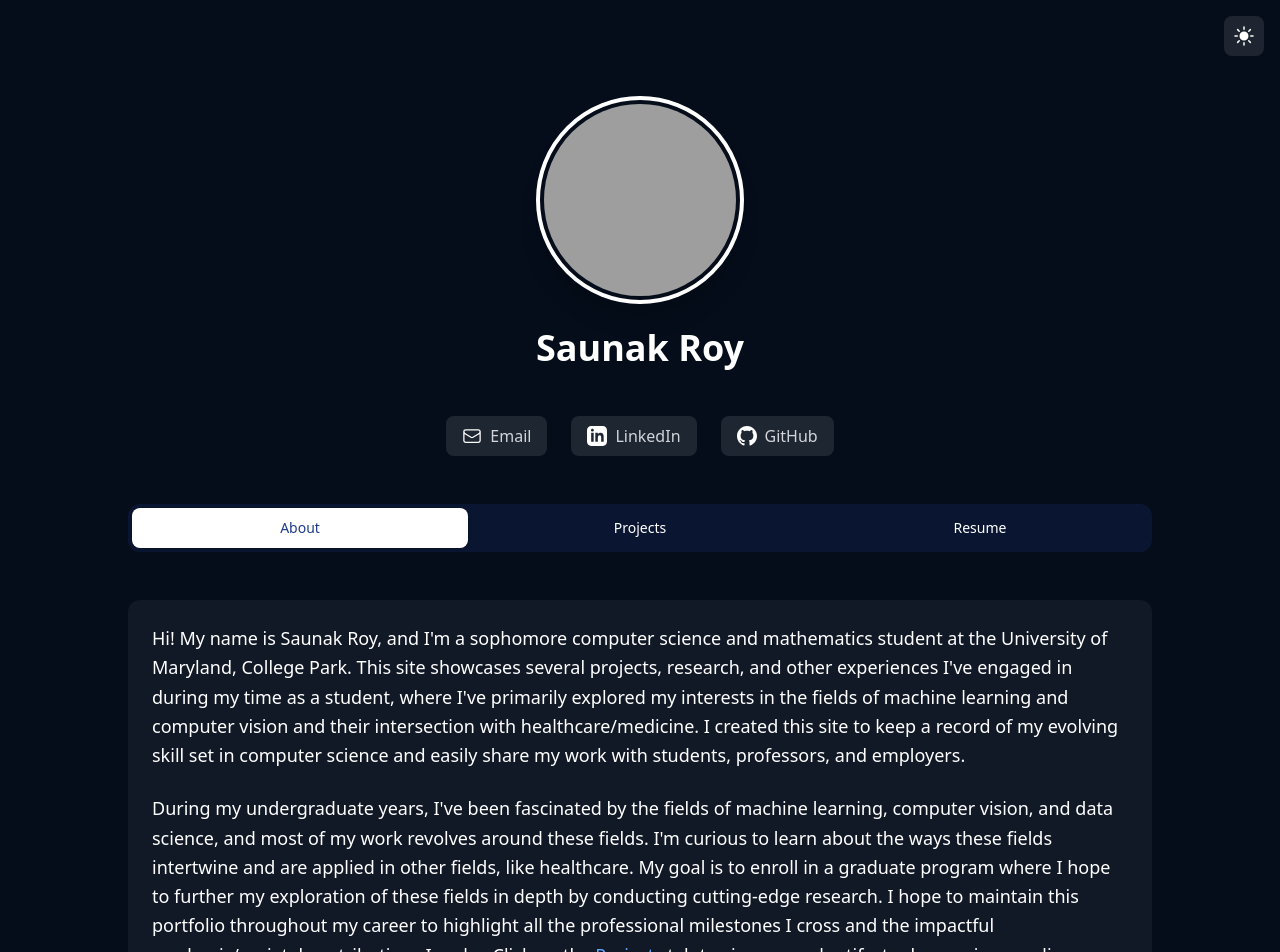
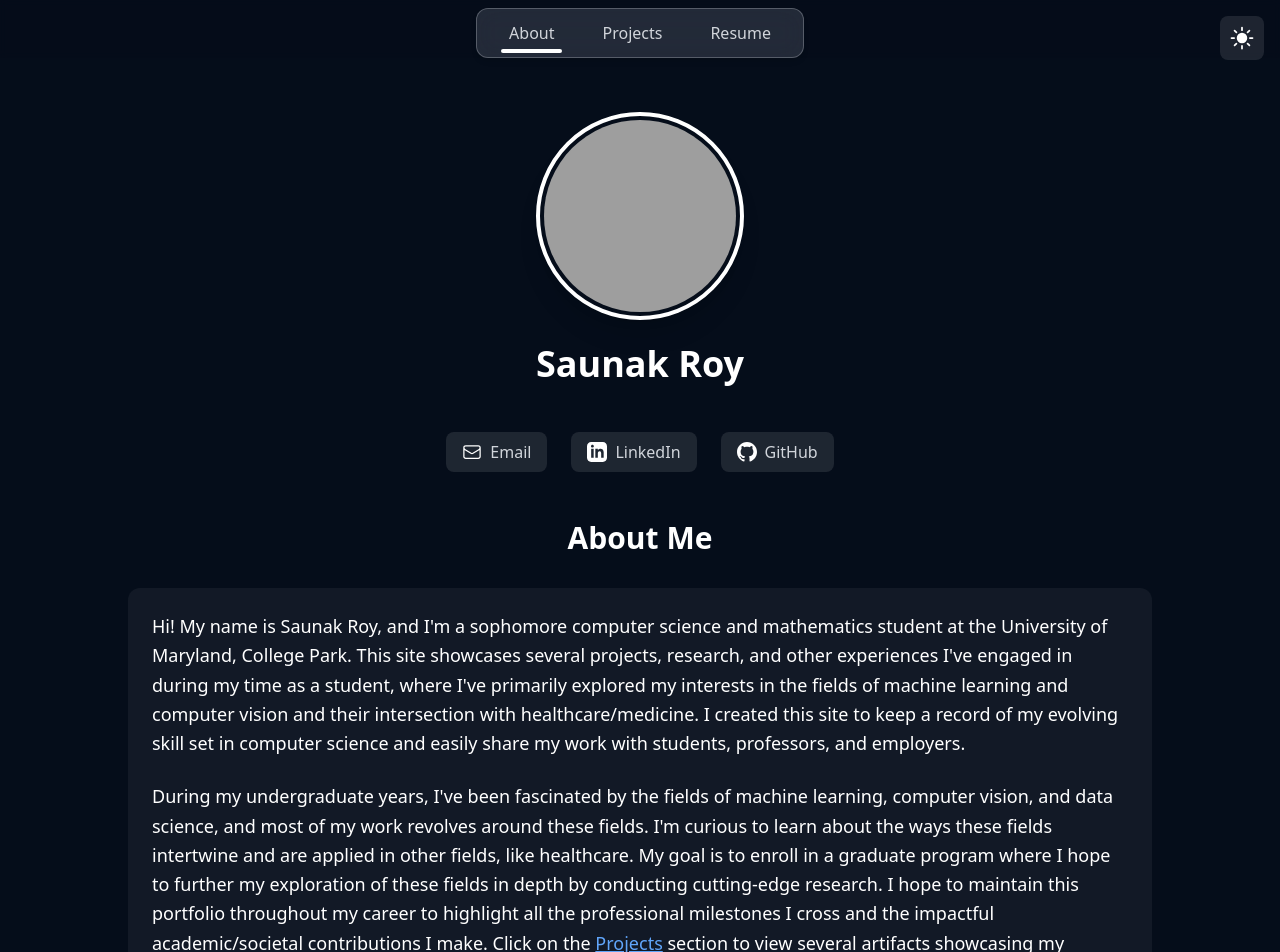
Before and after one commit to saunakroy/newpage, a React app: page / in a window 1280 px wide. Shown: the top 952 px of the page. Built offline with nearby package versions, Linux system fonts and the light colour scheme; grey boxes are pictures that could not be loaded.

Commit message:
Refactor App component to improve navigation and section handling, adding smooth scroll behavior and dynamic active section highlighting. Update Webpack configuration for asset management.

```diff
--- a/src/App.jsx
+++ b/src/App.jsx
@@ -1,5 +1,4 @@
-import React, { useState, useEffect } from 'react';
-import { Tab } from '@headlessui/react';
+import React, { useState, useEffect, useRef } from 'react';
 import { EnvelopeIcon } from '@heroicons/react/24/outline';
 import { SunIcon, MoonIcon } from '@heroicons/react/24/solid';
 import { motion } from 'framer-motion';
@@ -22,22 +21,57 @@ const staggerContainer = {
   }
 };
 
+const navLinks = [
+  { name: 'About', href: '#about' },
+  { name: 'Projects', href: '#projects' },
+  { name: 'Resume', href: '#resume' },
+];
+
 const App = () => {
-  const [selectedTab, setSelectedTab] = useState(0);
   const [isDarkMode, setIsDarkMode] = useState(true);
+  const [activeSection, setActiveSection] = useState('about');
+
+  // Refs for each section
+  const aboutRef = useRef(null);
+  const projectsRef = useRef(null);
+  const resumeRef = useRef(null);
 
   useEffect(() => {
-    // Set background color for html and body elements
     const bgColor = isDarkMode ? '#050d1a' : '#f0f4f8';
     document.documentElement.style.backgroundColor = bgColor;
     document.body.style.backgroundColor = bgColor;
-
-    // Clean up when component unmounts
+    document.documentElement.style.scrollBehavior = 'smooth';
     return () => {
       document.documentElement.style.backgroundColor = '';
       document.body.style.backgroundColor = '';
+      document.documentElement.style.scrollBehavior = '';
     };
   }, [isDarkMode]);
+
+  useEffect(() => {
+    const sectionRefs = [
+      { id: 'about', ref: aboutRef },
+      { id: 'projects', ref: projectsRef },
+      { id: 'resume', ref: resumeRef },
+    ];
+    function onScroll() {
+      const scrollPos = window.scrollY + window.innerHeight / 4;
+      let current = 'about';
+      for (let i = 0; i < sectionRefs.length; i++) {
+        const section = sectionRefs[i].ref.current;
+        if (section) {
+          const { top } = section.getBoundingClientRect();
+          if (top + window.scrollY - 80 <= scrollPos) {
+            current = sectionRefs[i].id;
+          }
+        }
+      }
+      setActiveSection(current);
+    }
+    window.addEventListener('scroll', onScroll, { passive: true });
+    onScroll();
+    return () => window.removeEventListener('scroll', onScroll);
+  }, []);
 
   const toggleTheme = () => {
     setIsDarkMode(!isDarkMode);
@@ -70,10 +104,6 @@ const App = () => {
     }
   ];
 
-  const handleProjectsClick = () => {
-    setSelectedTab(1);
-  };
-
   const socialLinks = [
     {
       name: 'Email',
@@ -102,32 +132,60 @@ const App = () => {
 
   return (
     <div className={`min-h-screen ${isDarkMode ? 'bg-[#050d1a] text-white' : 'bg-[#f0f4f8] text-gray-900'} p-4 pb-16 transition-colors duration-200`}>
-      <div className="max-w-5xl mx-auto space-y-12">
-        {/* Theme Toggle Button */}
+      <header className={`fixed top-0 left-0 right-0 z-10 transition-colors duration-200 ${isDarkMode ? 'bg-[#050d1a]/80 backdrop-blur-sm' : 'bg-[#f0f4f8]/80 backdrop-blur-sm'}`}>
+        <div className="max-w-5xl mx-auto px-4">
+          <div className="flex justify-center">
+            <div className="bg-gray-500/30 border border-gray-300/30 rounded-xl shadow-md px-6 py-2 backdrop-blur-md mt-2">
+              <nav className="relative flex justify-center space-x-8">
+                {navLinks.map((link, idx) => (
+                  <a
+                    key={link.name}
+                    href={link.href}
+                    className={`relative font-medium px-2 py-1 transition-colors ${isDarkMode ? 'text-gray-300 hover:text-white' : 'text-gray-600 hover:text-gray-900'}`}
+                    style={{ zIndex: 1 }}
+                  >
+                    {link.name}
+                    {activeSection === link.href.replace('#', '') && (
+                      <motion.div
+                        layoutId="nav-slider"
+                        className="absolute left-0 right-0 -bottom-1 h-1 rounded bg-white"
+                        style={{ zIndex: 0 }}
+                        transition={{ type: 'spring', stiffness: 400, damping: 30 }}
+                      />
+                    )}
+                  </a>
+                ))}
+              </nav>
+            </div>
+          </div>
+        </div>
+      </header>
+
       <motion.button
         initial={{ opacity: 0 }}
         animate={{ opacity: 1 }}
         transition={{ duration: 0.6 }}
         onClick={toggleTheme}
-          className={`fixed top-4 right-4 p-2 rounded-lg ${
+        className={`fixed top-4 right-4 p-2 rounded-lg z-20 ${
           isDarkMode
             ? 'bg-white/10 hover:bg-white/20'
-              : 'bg-gray-200 hover:bg-gray-300'
+            : 'bg-gray-300 hover:bg-gray-400'
         } transition-colors duration-200`}
         aria-label="Toggle theme"
       >
         {isDarkMode ? (
-            <SunIcon className="h-6 w-6" />
+          <SunIcon className="h-7 w-7" />
         ) : (
-            <MoonIcon className="h-6 w-6" />
+          <MoonIcon className="h-7 w-7" />
         )}
       </motion.button>
 
+      <div className="max-w-5xl mx-auto space-y-12 pt-24">
         <motion.div
           initial={{ opacity: 0, y: -20 }}
           animate={{ opacity: 1, y: 0 }}
           transition={{ duration: 0.6 }}
-          className="text-center pt-8"
+          className="text-center"
         >
           <div className="mb-6 flex justify-center">
             <motion.div
@@ -161,8 +219,8 @@ const App = () => {
               className={`${
                 isDarkMode
                   ? 'text-gray-300 hover:text-white bg-white/10 hover:bg-white/20'
-                  : 'text-gray-600 hover:text-gray-900 bg-gray-100 hover:bg-gray-200'
-              } transition-colors duration-200 flex items-center space-x-2 px-4 py-2 rounded-lg`}
+                  : 'text-gray-700 hover:text-gray-900 bg-gray-200 hover:bg-gray-300'
+              } transition-colors duration-200 flex items-center space-x-2 px-4 py-2 rounded-lg text-base`}
               variants={fadeInUp}
             >
               <span className={isDarkMode ? 'text-white' : 'text-gray-900'}>{item.icon}</span>
@@ -171,40 +229,10 @@ const App = () => {
           ))}
         </motion.div>
 
-        <Tab.Group selectedIndex={selectedTab} onChange={setSelectedTab}>
-          <motion.div
-            initial={{ opacity: 0, y: 20 }}
-            animate={{ opacity: 1, y: 0 }}
-            transition={{ duration: 0.6, delay: 0.2 }}
-          >
-            <Tab.List className={`flex space-x-1 rounded-xl ${
-              isDarkMode ? 'bg-blue-900/20' : 'bg-blue-100'
-            } p-1 mb-8`}>
-              {['About', 'Projects', 'Resume'].map((tab) => (
-                <Tab
-                  key={tab}
-                  className={({ selected }) =>
-                    classNames(
-                      'w-full rounded-lg py-2.5 text-sm font-medium leading-5',
-                      'ring-white/60 ring-offset-2 ring-offset-blue-400 focus:outline-none focus:ring-2',
-                      selected
-                        ? 'bg-white text-blue-900 shadow'
-                        : isDarkMode
-                          ? 'text-white hover:bg-white/[0.12]'
-                          : 'text-gray-600 hover:bg-gray-100'
-                    )
-                  }
-                >
-                  {tab}
-                </Tab>
-              ))}
-            </Tab.List>
-          </motion.div>
-
-          <Tab.Panels className="mt-2">
-            <Tab.Panel className={`rounded-xl ${
-              isDarkMode ? 'bg-white/[0.05]' : 'bg-white shadow-lg'
-            } p-6`}>
+        <main className="space-y-24">
+          <section id="about" ref={aboutRef} className="pt-16 -mt-16">
+            <h2 className={`text-3xl font-bold mb-8 text-center ${isDarkMode ? 'text-white' : 'text-gray-900'}`}>About Me</h2>
+            <div className={`rounded-xl ${ isDarkMode ? 'bg-white/[0.05]' : 'bg-white shadow-lg' } p-6`}>
               <motion.div
                 className="space-y-6"
                 variants={staggerContainer}
@@ -222,20 +250,18 @@ const App = () => {
                   variants={fadeInUp}
                 >
                   During my undergraduate years, I've been fascinated by the fields of machine learning, computer vision, and data science, and most of my work revolves around these fields. I'm curious to learn about the ways these fields intertwine and are applied in other fields, like healthcare. My goal is to enroll in a graduate program where I hope to further my exploration of these fields in depth by conducting cutting-edge research. I hope to maintain this portfolio throughout my career to highlight all the professional milestones I cross and the impactful academic/societal contributions I make. Click on the {' '}
-                  <button
-                    onClick={handleProjectsClick}
-                    className="text-blue-400 hover:text-blue-300 underline focus:outline-none"
-                  >
+                  <a href="#projects" className="text-blue-400 hover:text-blue-300 underline focus:outline-none">
                     Projects
-                  </button>
-                  {' '}tab to view several artifacts showcasing my diverse technical skill set.
+                  </a>
+                  {' '}section to view several artifacts showcasing my diverse technical skill set.
                 </motion.p>
               </motion.div>
-            </Tab.Panel>
+            </div>
+          </section>
 
-            <Tab.Panel className={`rounded-xl ${
-              isDarkMode ? 'bg-white/[0.05]' : 'bg-white shadow-lg'
-            } p-6`}>
+          <section id="projects" ref={projectsRef} className="pt-16 -mt-16">
+            <h2 className={`text-3xl font-bold mb-8 text-center ${isDarkMode ? 'text-white' : 'text-gray-900'}`}>Projects</h2>
+            <div className={`rounded-xl ${ isDarkMode ? 'bg-white/[0.05]' : 'bg-white shadow-lg' } p-6`}>
               <motion.div
                 className="space-y-8"
                 variants={staggerContainer}
@@ -245,11 +271,7 @@ const App = () => {
                 {projects.map((project, index) => (
                   <motion.div
                     key={index}
-                    className={`border ${
-                      isDarkMode
-                        ? 'border-white/20 hover:bg-white/[0.05]'
-                        : 'border-gray-200 hover:bg-blue-50'
-                    } rounded-lg p-6 transition-colors`}
+                    className={`border ${ isDarkMode ? 'border-white/20 hover:bg-white/[0.05]' : 'border-gray-200 hover:bg-blue-50' } rounded-lg p-6 transition-colors`}
                     variants={fadeInUp}
                   >
                     <div className="flex justify-between items-start mb-2">
@@ -258,7 +280,7 @@ const App = () => {
                         href={project.link}
                         target="_blank"
                         rel="noopener noreferrer"
-                        className="px-4 py-1 bg-blue-600 text-white rounded hover:bg-blue-700 transition-colors text-sm font-medium"
+                        className={`px-4 py-1.5 rounded transition-colors font-medium ${ isDarkMode ? 'bg-blue-600 text-white hover:bg-blue-700' : 'bg-blue-700 text-white hover:bg-blue-800' } text-base`}
                       >
                         Link
                       </a>
@@ -268,11 +290,7 @@ const App = () => {
                       {project.technologies.map((tech, techIndex) => (
                         <span
                           key={techIndex}
-                          className={`px-3 py-1 rounded-full text-sm ${
-                            isDarkMode
-                              ? 'bg-blue-900/40'
-                              : 'bg-blue-100 text-blue-800'
-                          }`}
+                          className={`px-3 py-1 rounded-full text-sm ${ isDarkMode ? 'bg-blue-900/40' : 'bg-blue-100 text-blue-800' }`}
                         >
                           {tech}
                         </span>
@@ -281,11 +299,12 @@ const App = () => {
                   </motion.div>
                 ))}
               </motion.div>
-            </Tab.Panel>
+            </div>
+          </section>
 
-            <Tab.Panel className={`rounded-xl ${
-              isDarkMode ? 'bg-white/[0.05]' : 'bg-white shadow-lg'
-            } p-6`}>
+          <section id="resume" ref={resumeRef} className="pt-16 -mt-16">
+            <h2 className={`text-3xl font-bold mb-8 text-center ${isDarkMode ? 'text-white' : 'text-gray-900'}`}>Resume</h2>
+            <div className={`rounded-xl ${ isDarkMode ? 'bg-white/[0.05]' : 'bg-white shadow-lg' } p-6`}>
               <motion.div
                 initial={{ opacity: 0, y: 20 }}
                 animate={{ opacity: 1, y: 0 }}
@@ -301,17 +320,15 @@ const App = () => {
                   />
                 </div>
               </motion.div>
-            </Tab.Panel>
-          </Tab.Panels>
-        </Tab.Group>
+            </div>
+          </section>
+        </main>
 
         <motion.footer
           initial={{ opacity: 0 }}
           animate={{ opacity: 1 }}
           transition={{ duration: 0.6, delay: 0.3 }}
-          className={`text-center py-8 mt-16 border-t ${
-            isDarkMode ? 'border-white/10' : 'border-gray-200'
-          }`}
+          className={`text-center py-8 mt-16 border-t ${ isDarkMode ? 'border-white/10' : 'border-gray-200' }`}
         >
           <p className={isDarkMode ? 'text-gray-400' : 'text-gray-600'}>© Copyright 2025 Saunak Roy.</p>
         </motion.footer>
--- a/webpack.config.js
+++ b/webpack.config.js
@@ -65,7 +65,7 @@ module.exports = {
           from: 'public/*.pdf',
           to: '[name][ext]'
         }
-      ]
+    ]
     })
   ],
   resolve: {
```
Lines whose indentation alone changed are shown as unchanged.
